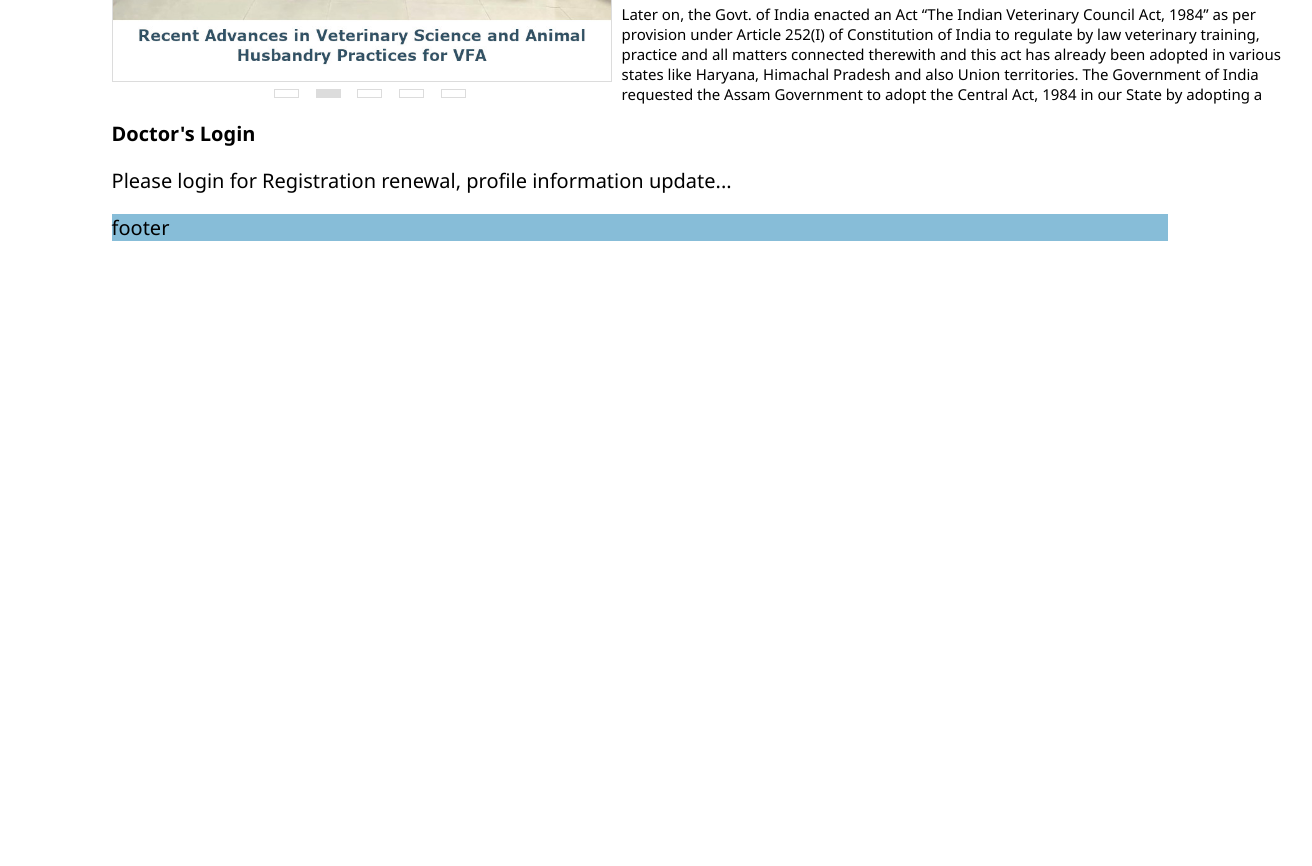
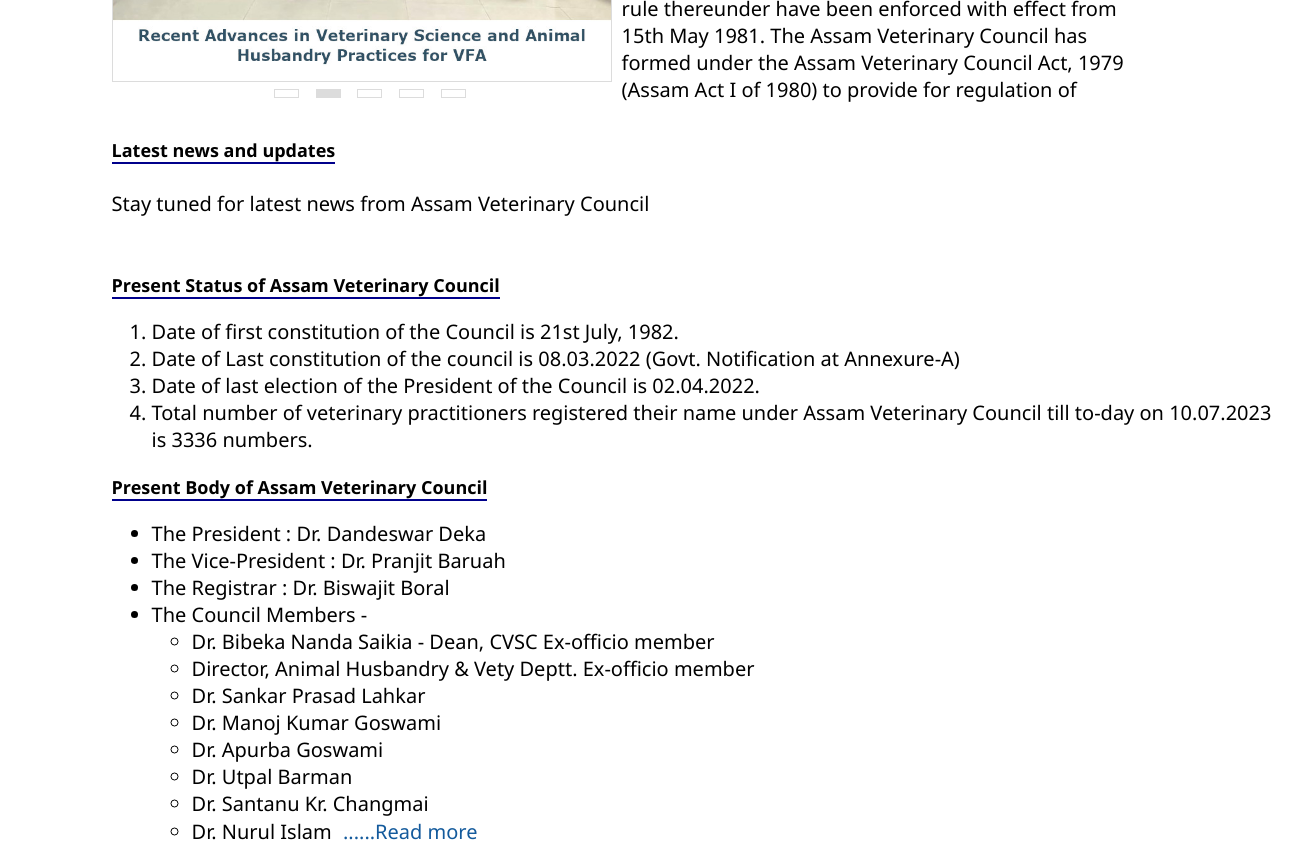
Before and after one commit to romanjan-das-2/assam_veterinary_council_2, a plain HTML site: page index.html in a window 1280 px wide. Shown: the part 454-1320 px from the top of the page, 1312 px wide, since content can reach past the window. Before the commit the page ends 800 px from the top, so only its background shows below. Drawn offline with Linux system fonts and the light colour scheme.

Commit message:
added more text to homepage

```diff
--- a/index.html
+++ b/index.html
@@ -219,15 +219,12 @@
         function resize()
         {
             cw=document.getElementsByClassName("main-content")[0].clientWidth;
-            ch=document.getElementsByClassName("main-content")[0].clientHeight;
             document.getElementsByClassName("introduction")[0].style.width=(cw-500)+"px";
             console.log(ch);
-            document.getElementById("doctors_login").style.paddingTop=ch+"px";
         }
         function set_intro_height(){
             document.getElementsByClassName("introduction")[0].style.height=document.getElementById("slideshow-1-div").clientHeight+"px";
-            ch=document.getElementsByClassName("main-content")[0].clientHeight;
-            document.getElementById("doctors_login").style.paddingTop=document.getElementById("slideshow-1-div").clientHeight+"px";
+            document.getElementById("main-content-2").style.top=document.getElementById("slideshow-1-div").clientHeight+180+"px";
         }
     </script>
     <style>
@@ -244,7 +241,7 @@
         }
     </style>
 </head>
-<body onload="slideshowInitialise(); set_intro_height();">
+<body onload="slideshowInitialise(); set_intro_height(); resize();">
     <div class="left-div"></div>
     <div class="right-div"></div>
     <div class="header">
@@ -310,9 +307,34 @@
             <p>In exercise of powers conferred by Clause (I) of article 252 of the Constitution of India, the Assam Legislative Assembly adopted a resolution in 1st December 1989 for extension of the Central Act, 1984 in the state of Assam to facilitate conferred enforcement of uniform laws to regulate Veterinary Education, Training, and Veterinary Practices and for allied matters.</p>
         </div>
 
-        <div id="doctors_login">
-            <h1>Doctor's Login</h1>
-            <p>Please login for Registration renewal, profile information update...</p>
+        <div id="main-content-2">
+            <span>Latest news and updates</span><br><br>
+            Stay tuned for latest news from Assam Veterinary Council
+            <br><br><br>
+            <span>Present Status of Assam Veterinary Council</span><br>
+            <ol>
+                <li>Date of first constitution of the Council is 21st July, 1982.</li>
+                <li>Date of Last constitution of the council is 08.03.2022 (Govt. Notification at Annexure-A)</li>
+                <li>Date of last election of the President of the Council is 02.04.2022.</li>
+                <li>Total number of veterinary practitioners registered their name under Assam Veterinary Council till to-day on 10.07.2023 is 3336 numbers.</li>
+            </ol>
+            <span>Present Body of Assam Veterinary Council</span>
+            <ul>
+                <li>The President : Dr. Dandeswar Deka</li>
+                <li>The Vice-President : Dr. Pranjit Baruah</li>
+                <li>The Registrar : Dr. Biswajit Boral</li>
+                <li>The Council Members -
+                    <ul>
+                    <li>Dr. Bibeka Nanda Saikia - Dean, CVSC Ex-officio member</li>
+                    <li>Director, Animal Husbandry & Vety Deptt. Ex-officio member</li>
+                    <li>Dr. Sankar Prasad Lahkar</li>
+                    <li>Dr. Manoj Kumar Goswami</li>
+                    <li>Dr. Apurba Goswami</li>
+                    <li>Dr. Utpal Barman</li>
+                    <li>Dr. Santanu Kr. Changmai</li>
+                    <li>Dr. Nurul Islam  <button id="read_more_about_council" onclick="read_more_about_council();">......Read more</button></li>
+                </ul></li>
+            </ul>
         </div>
     </div>
     <div class="footer">footer</div>
--- a/style.css
+++ b/style.css
@@ -106,6 +106,16 @@
     padding: 0px 10px 10px 10px;
     overflow-y: scroll;
 }
-.introduction>p{
-    font-size: 15px;
+#main-content-2{
+    position: absolute;
 }
+#main-content-2>span{
+    font-size: large;
+    font-weight: bold;
+    border-bottom: 2px darkblue solid;
+}
+#read_more_about_council{
+    background-color: transparent;
+    border: transparent;
+    color: #135a9c;
+}
```
